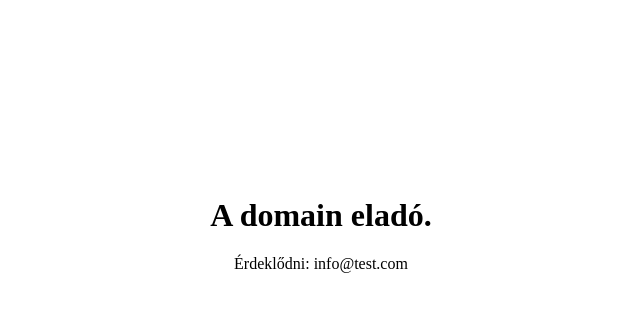
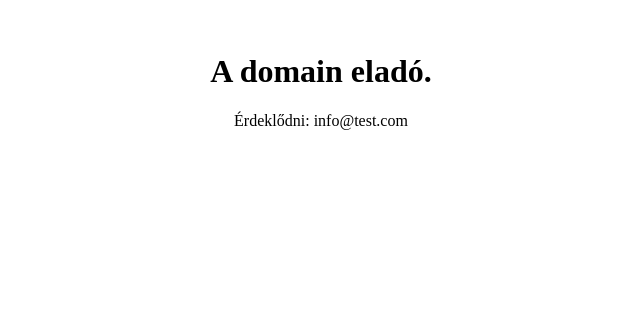
Before and after one commit to ggedert/ggedert.github.io, a plain HTML site: page index.html in a window 1280 px wide. Shown: the part 168-480 px from the top of the page, without its empty margins (319-959 px from the left). Drawn offline with Linux system fonts and the light colour scheme.

Commit message:
Repositioning

```diff
--- a/index.html
+++ b/index.html
@@ -6,7 +6,7 @@
     <style>
         body {
             display: flex;
-            align-items: center;
+            align-items: felx-start;
             justify-content: center;
             height: 100vh;
             margin: 0;
@@ -14,6 +14,7 @@
 
         .center-text {
             text-align: center;
+			margin-top: 25vh;
         }
     </style>
     <title>Eladó domain</title>
```
